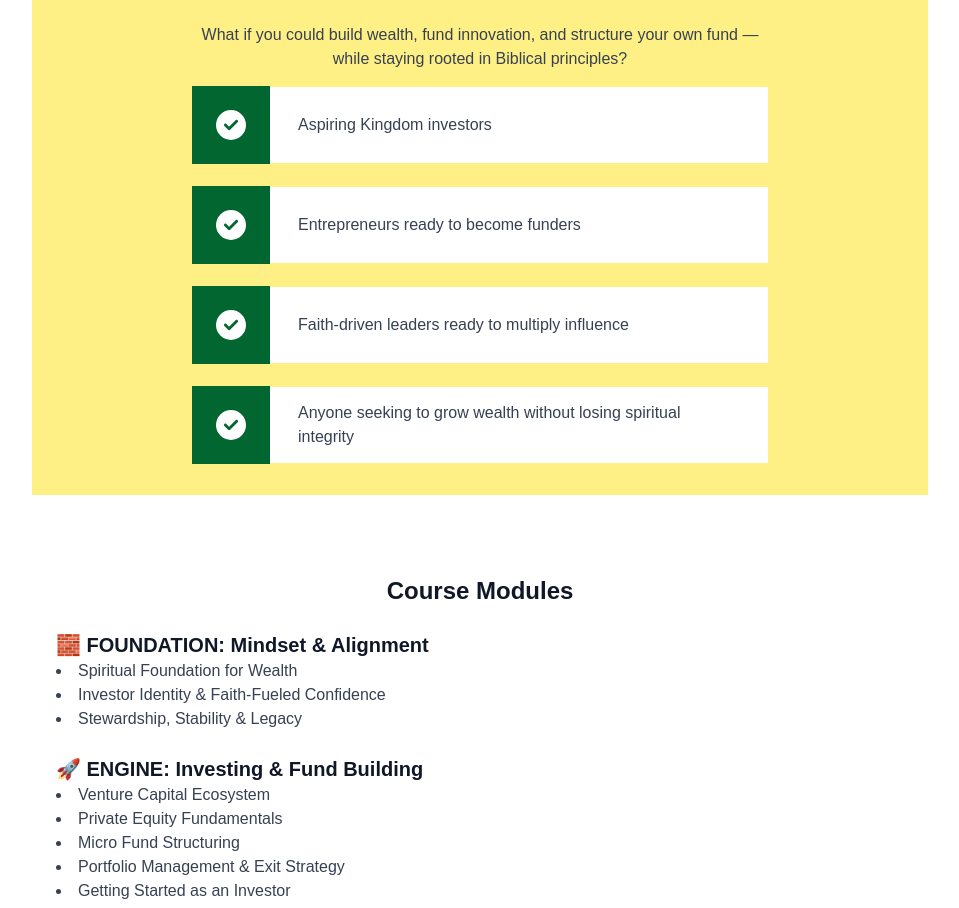
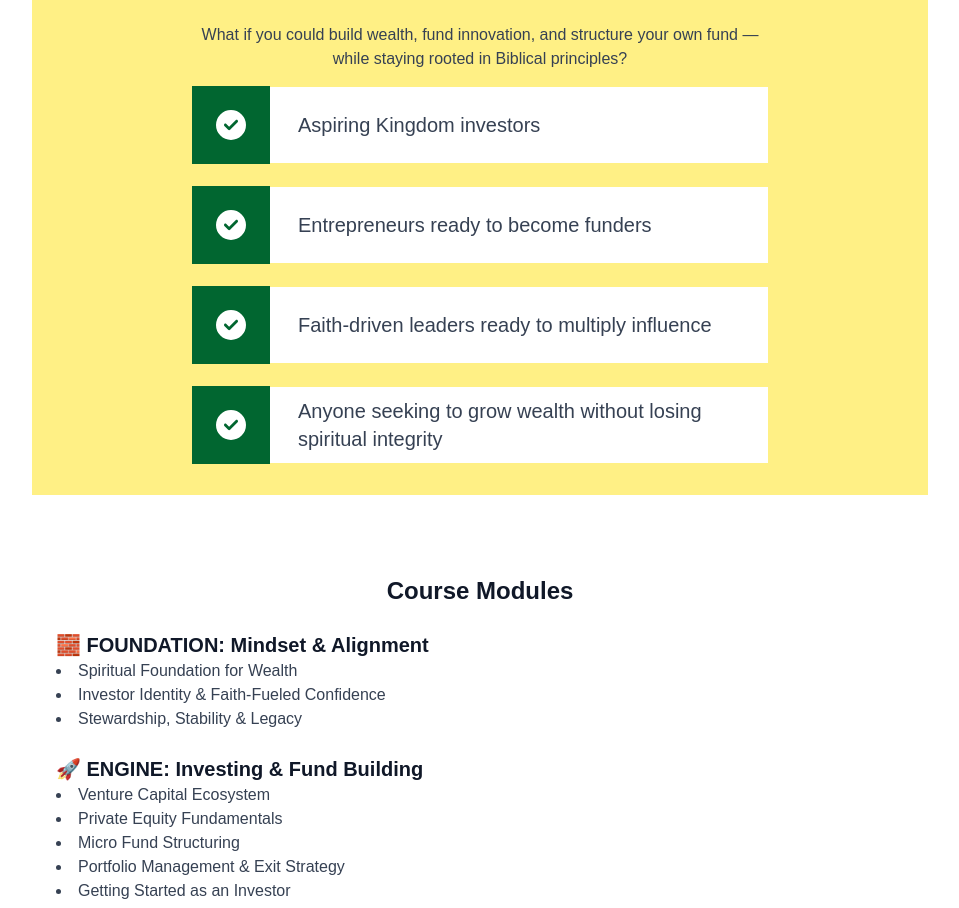
Before and after one commit to Lukwago-Joel-Jr/tce-digital-investments, a Next.js app: page /wealth-builder-program in a window 1280 px wide. Shown: the part 2034-2942 px from the top of the page, without its empty margins (160-1119 px from the left). Built offline with nearby package versions, Linux system fonts and the light colour scheme; a web font is replaced by a local one.

Commit message:
Update page.js

```diff
--- a/src/app/wealth-builder-program/page.js
+++ b/src/app/wealth-builder-program/page.js
@@ -196,7 +196,7 @@ export default function CoursePage() {
                 <FaCircleCheck size={30} className="text-white" />{" "}
               </div>
               <div className="p-7 w-full">
-                <p className="">Aspiring Kingdom investors</p>
+                <p className="md:text-xl text-sm">Aspiring Kingdom investors</p>
               </div>
             </div>
           </li>
@@ -206,7 +206,9 @@ export default function CoursePage() {
                 <FaCircleCheck size={30} className="text-white" />{" "}
               </div>
               <div className="p-7 w-full">
-                <p className="">Entrepreneurs ready to become funders</p>
+                <p className="md:text-xl text-sm">
+                  Entrepreneurs ready to become funders
+                </p>
               </div>
             </div>
           </li>
@@ -216,7 +218,7 @@ export default function CoursePage() {
                 <FaCircleCheck size={30} className="text-white" />{" "}
               </div>
               <div className="p-7 w-full">
-                <p className="">
+                <p className="md:text-xl text-sm">
                   Faith-driven leaders ready to multiply influence
                 </p>
               </div>
@@ -228,7 +230,7 @@ export default function CoursePage() {
                 <FaCircleCheck size={30} className="text-white" />{" "}
               </div>
               <div className="p-7 w-full">
-                <p className="">
+                <p className="md:text-xl text-sm">
                   Anyone seeking to grow wealth without losing spiritual
                   integrity
                 </p>
```
